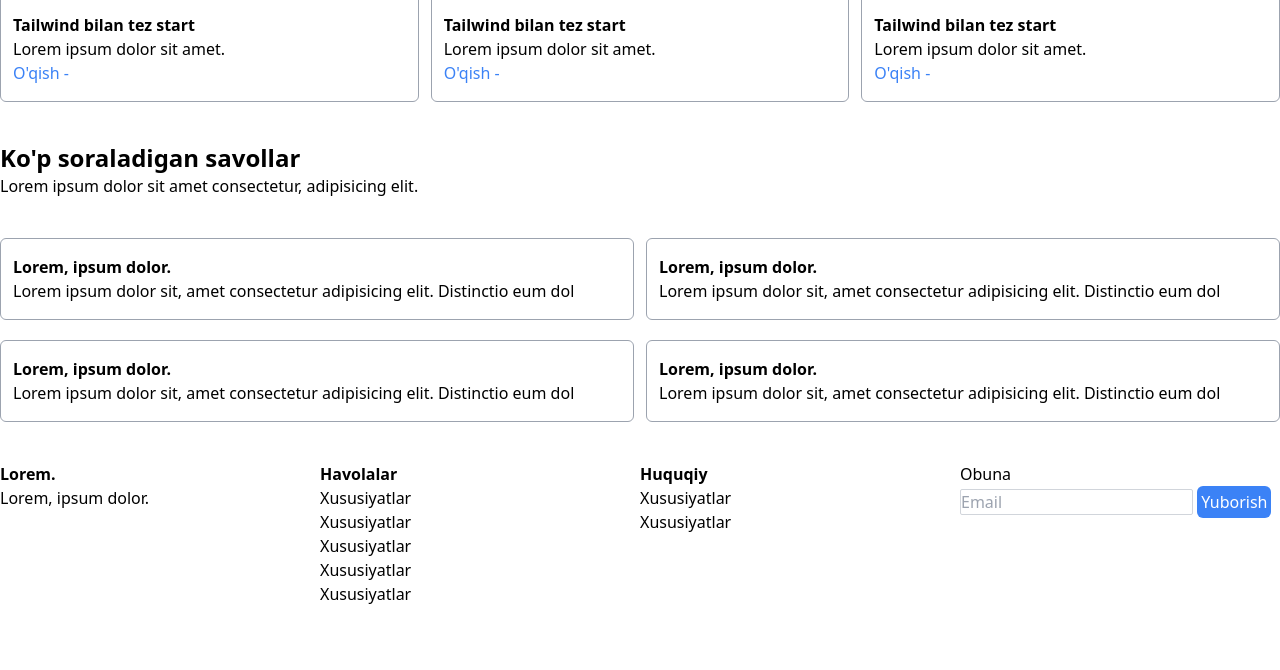
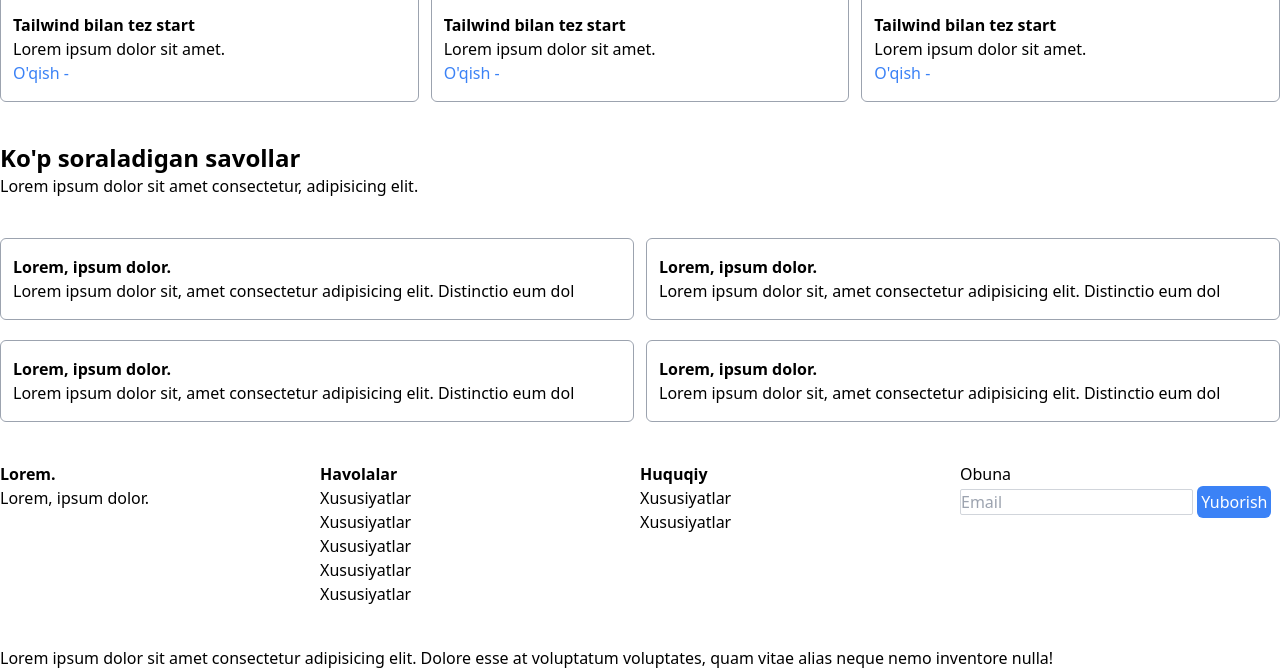
Before and after one commit to asqar528/Malumotli-sayt, a website: page index.html in a window 1280 px wide. Shown: the part 2265-2935 px from the top of the page. Before the commit the page ends 2911 px from the top, so only its background shows below. Drawn offline with nearby package versions, Linux system fonts and the light colour scheme.

Commit message:
lorem qoshdim

```diff
--- a/index.html
+++ b/index.html
@@ -259,6 +259,11 @@
         </div>
 
     </footer>
+
+
+    <section>
+        <p>Lorem ipsum dolor sit amet consectetur adipisicing elit. Dolore esse at voluptatum voluptates, quam vitae alias neque nemo inventore nulla!</p>
+    </section>
 </body>
 
 </html>
```
